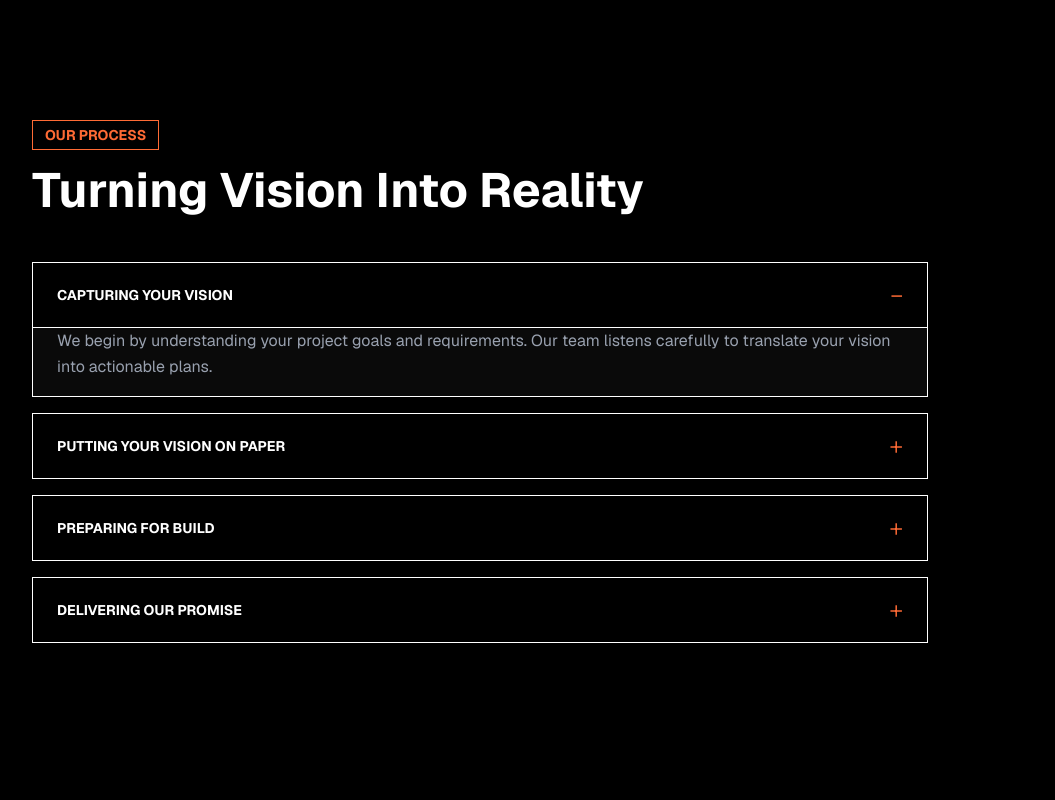
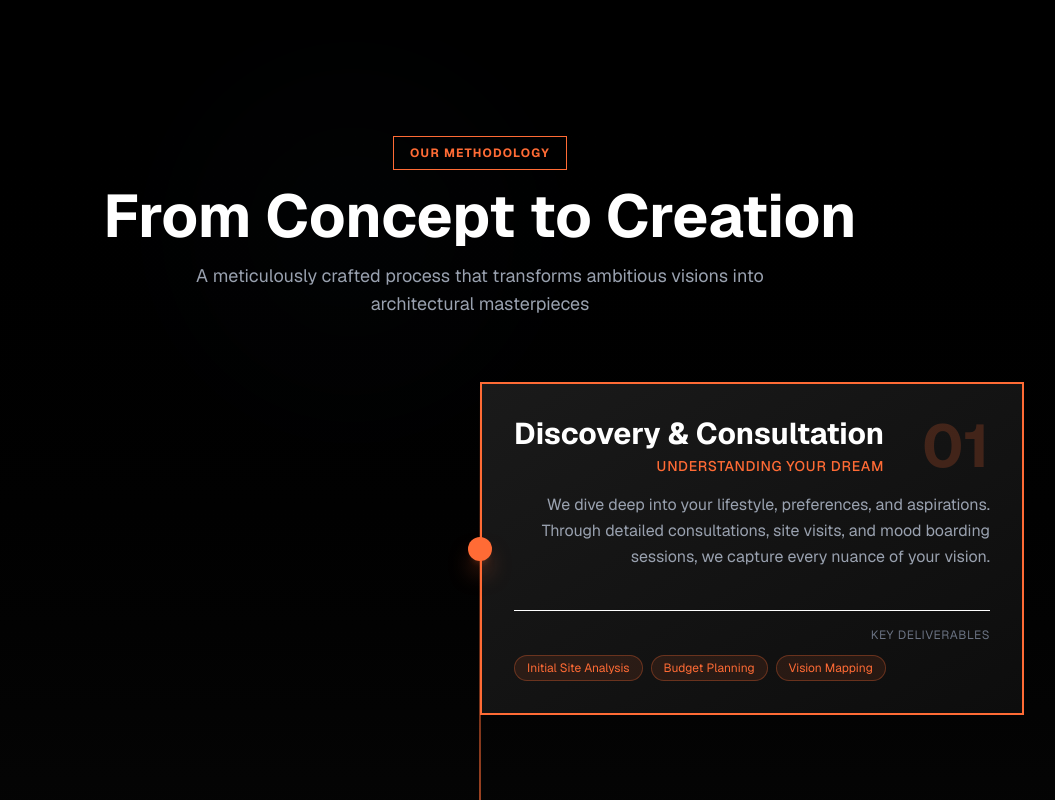
Before and after one commit to aryanrajput955/construction, a Next.js app: page / in a window 1280 px wide. Shown: the part 1480-2280 px from the top of the page, without its empty margins (160-1215 px from the left). Built offline with nearby package versions, Linux system fonts and the light colour scheme.

Commit message:
first commit

```diff
--- a/app/components/mission.js
+++ b/app/components/mission.js
@@ -3,65 +3,154 @@
 import { useState } from "react"
 
 export default function Mission() {
-  const [expandedIndex, setExpandedIndex] = useState(0)
+  const [activeIndex, setActiveIndex] = useState(0)
 
-  const missionItems = [
+  const processSteps = [
     {
-      title: "CAPTURING YOUR VISION",
+      number: "01",
+      title: "Discovery & Consultation",
+      subtitle: "Understanding Your Dream",
       description:
-        "We begin by understanding your project goals and requirements. Our team listens carefully to translate your vision into actionable plans.",
+        "We dive deep into your lifestyle, preferences, and aspirations. Through detailed consultations, site visits, and mood boarding sessions, we capture every nuance of your vision.",
+      highlights: ["Initial Site Analysis", "Budget Planning", "Vision Mapping"]
     },
     {
-      title: "PUTTING YOUR VISION ON PAPER",
+      number: "02",
+      title: "Design & Development",
+      subtitle: "Crafting the Blueprint",
       description:
-        "Our creative designers will begin producing concept designs and sketches. This is a collaborative process where we work closely with you to develop ideas. Hand-pick materials, fixtures, and fittings with guidance from our experts.",
+        "Our award-winning designers transform concepts into detailed 3D visualizations and technical drawings. Every material, texture, and spatial element is carefully curated to reflect your unique style.",
+      highlights: ["3D Renderings", "Material Selection", "Design Revisions"]
     },
     {
-      title: "PREPARING FOR BUILD",
+      number: "03",
+      title: "Planning & Permits",
+      subtitle: "Laying the Foundation",
       description:
-        "Once designs are finalized, we prepare detailed construction documents and secure all necessary permits. Our team coordinates logistics for a smooth project launch.",
+        "We navigate the complex world of permits, regulations, and approvals. Our experienced team ensures all documentation is accurate, compliant, and submitted on time.",
+      highlights: ["Permit Acquisition", "Compliance Review", "Timeline Planning"]
     },
     {
-      title: "DELIVERING OUR PROMISE",
+      number: "04",
+      title: "Construction & Oversight",
+      subtitle: "Building Excellence",
       description:
-        "We execute with precision and transparency. Regular updates keep you informed every step of the way until project completion and handover.",
-    },
+        "With precision execution and rigorous quality control, we bring your project to life. Our project managers provide weekly updates and maintain transparent communication throughout the build.",
+      highlights: ["Quality Assurance", "Progress Reports", "On-Site Management"]
+    }
   ]
 
   return (
-    <section id="mission" className="py-20 px-4 sm:px-6 lg:px-8 bg-black">
-      <div className="max-w-4xl mx-auto">
-        <div className="mb-12 animate-fade-in-up">
-          <span className="inline-block text-[color:var(--accent)] text-sm font-bold mb-4 border border-[color:var(--accent)] px-3 py-1">
-            OUR PROCESS
+    <section id="mission" className="py-24 px-4 sm:px-6 lg:px-8 bg-gradient-to-b from-black via-[#0a0a0a] to-black relative overflow-hidden">
+      {/* Decorative background elements */}
+      <div className="absolute top-0 left-1/4 w-96 h-96 bg-gray-800 opacity-5 blur-3xl rounded-full"></div>
+      <div className="absolute bottom-0 right-1/4 w-96 h-96 bg-gray-800 opacity-5 blur-3xl rounded-full"></div>
+
+      <div className="max-w-7xl mx-auto relative z-10">
+        {/* Header */}
+        <div className="text-center mb-16 animate-fade-in-up">
+          <span className="inline-block text-[color:var(--accent)] text-xs font-bold tracking-widest mb-4 border border-[color:var(--accent)] px-4 py-2 uppercase">
+            Our Methodology
           </span>
-          <h2 className="text-4xl md:text-5xl font-bold text-white">Turning Vision Into Reality</h2>
+          <h2 className="text-5xl md:text-6xl font-bold text-white mb-4">
+            From Concept to Creation
+          </h2>
+          <p className="text-gray-400 text-lg max-w-2xl mx-auto">
+            A meticulously crafted process that transforms ambitious visions into architectural masterpieces
+          </p>
         </div>
 
-        <div className="space-y-4">
-          {missionItems.map((item, index) => (
+        {/* Timeline Layout */}
+        <div className="relative">
+          {/* Vertical Line - hidden on mobile */}
+          <div className="hidden md:block absolute left-1/2 transform -translate-x-1/2 top-0 bottom-0 w-0.5 bg-gradient-to-b from-transparent via-[color:var(--accent)] to-transparent"></div>
+
+          <div className="space-y-16 md:space-y-24">
+            {processSteps.map((step, index) => (
               <div
                 key={index}
-              className="border border-[color:var(--border-color)] animate-fade-in-up"
-              style={{ animationDelay: `${index * 0.1}s` }}
+                className={`relative animate-fade-in-up ${
+                  index % 2 === 0 ? "md:text-right" : "md:text-left"
+                }`}
+                style={{ animationDelay: `${index * 0.15}s` }}
               >
-              <button
-                onClick={() => setExpandedIndex(expandedIndex === index ? -1 : index)}
-                className="w-full px-6 py-4 flex items-center justify-between hover:bg-[#1a1a1a] transition-colors duration-300"
+                <div className={`md:flex items-center ${index % 2 === 0 ? "md:flex-row-reverse" : ""}`}>
+                  {/* Content Side */}
+                  <div className={`md:w-1/2 ${index % 2 === 0 ? "md:pr-16" : "md:pl-16"}`}>
+                    <div
+                      className={`group cursor-pointer bg-gradient-to-br ${
+                        activeIndex === index
+                          ? "from-[#1a1a1a] to-[#0d0d0d] border-[color:var(--accent)]"
+                          : "from-[#0d0d0d] to-black border-[color:var(--border-color)]"
+                      } border-2 p-8 transition-all duration-500 hover:border-[color:var(--accent)] hover:shadow-2xl hover:shadow-[color:var(--accent)]/20`}
+                      onClick={() => setActiveIndex(index)}
                     >
-                <span className="text-left font-bold text-white text-sm">{item.title}</span>
-                <span className="text-[color:var(--accent)] text-2xl font-light">
-                  {expandedIndex === index ? "−" : "+"}
+                      <div className="flex items-start justify-between mb-4">
+                        <div>
+                          <h3 className="text-2xl md:text-3xl font-bold text-white mb-1 group-hover:text-[color:var(--accent)] transition-colors">
+                            {step.title}
+                          </h3>
+                          <p className="text-[color:var(--accent)] font-medium text-sm uppercase tracking-wider">
+                            {step.subtitle}
+                          </p>
+                        </div>
+                        <span className="text-6xl font-bold text-[color:var(--accent)] opacity-20 leading-none">
+                          {step.number}
                         </span>
-              </button>
+                      </div>
 
-              {expandedIndex === index && (
-                <div className="px-6 pb-4 border-t border-[color:var(--border-color)] bg-[#0a0a0a]">
-                  <p className="text-gray-400 leading-relaxed">{item.description}</p>
+                      <p className="text-gray-400 leading-relaxed mb-6">
+                        {step.description}
+                      </p>
+
+                      {/* Expandable highlights */}
+                      <div
+                        className={`overflow-hidden transition-all duration-500 ${
+                          activeIndex === index ? "max-h-40 opacity-100" : "max-h-0 opacity-0"
+                        }`}
+                      >
+                        <div className="border-t border-[color:var(--border-color)] pt-4 mt-4">
+                          <p className="text-xs text-gray-500 uppercase tracking-wider mb-3">Key Deliverables</p>
+                          <div className="flex flex-wrap gap-2">
+                            {step.highlights.map((highlight, i) => (
+                              <span
+                                key={i}
+                                className="text-xs bg-[color:var(--accent)]/10 border border-[color:var(--accent)]/30 text-[color:var(--accent)] px-3 py-1 rounded-full"
+                              >
+                                {highlight}
+                              </span>
+                            ))}
                           </div>
-              )}
+                        </div>
+                      </div>
+                    </div>
+                  </div>
+
+                  {/* Center Circle - hidden on mobile */}
+                  <div className="hidden md:block absolute left-1/2 transform -translate-x-1/2">
+                    <div
+                      className={`w-4 h-4 rounded-full transition-all duration-500 ${
+                        activeIndex === index
+                          ? "bg-[color:var(--accent)] shadow-lg shadow-[color:var(--accent)]/50 scale-150"
+                          : "bg-[color:var(--border-color)]"
+                      }`}
+                    ></div>
+                  </div>
+
+                  {/* Empty Space on Other Side */}
+                  <div className="hidden md:block md:w-1/2"></div>
+                </div>
               </div>
             ))}
+          </div>
+        </div>
+
+        {/* Bottom CTA */}
+        <div className="text-center mt-20 animate-fade-in-up" style={{ animationDelay: "0.6s" }}>
+          <p className="text-gray-400 mb-6">Ready to start your journey?</p>
+          <button className="bg-[color:var(--accent)] text-black font-bold px-8 py-4 hover:bg-white transition-all duration-300 transform hover:scale-105">
+            SCHEDULE A CONSULTATION
+          </button>
         </div>
       </div>
     </section>
```
Also changed, not shown: app/components/projects.js (+33 -43 lines), app/components/services.js (+64 -18 lines). Lines whose indentation alone changed are shown as unchanged.
